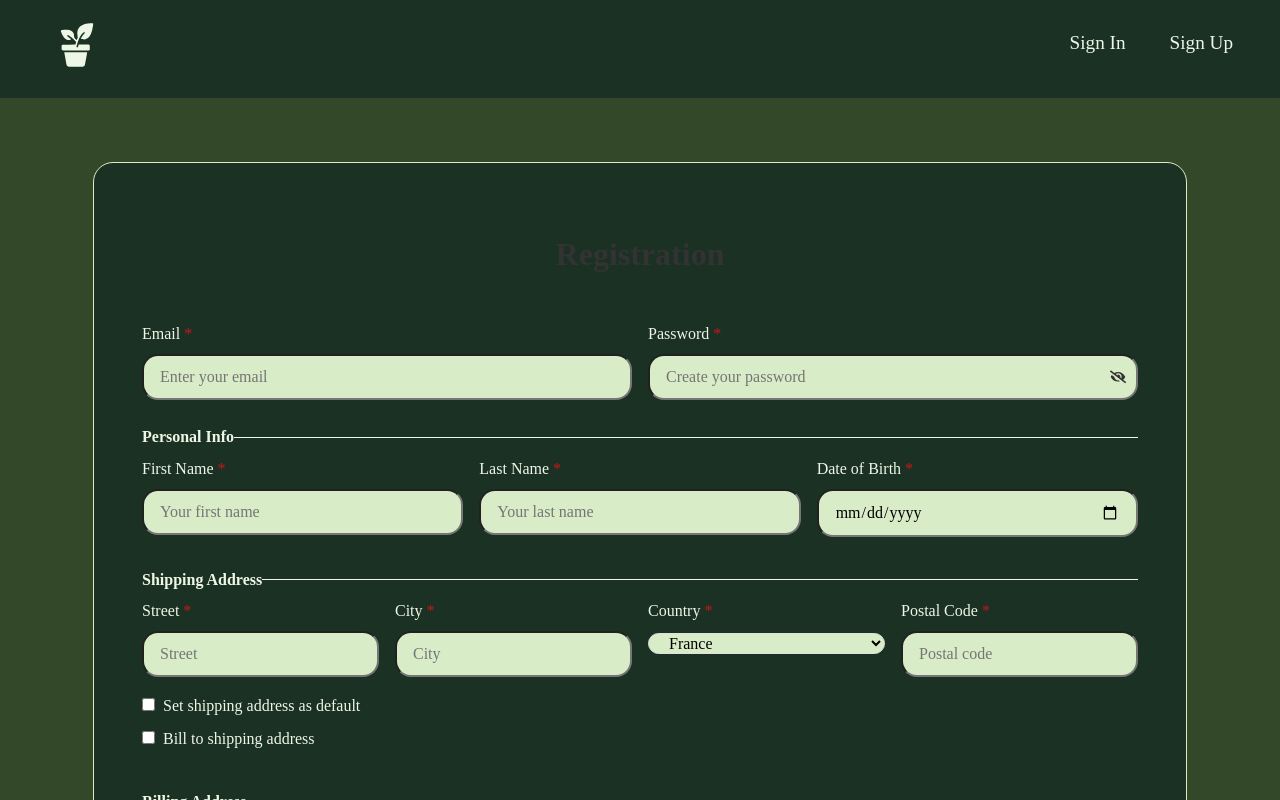
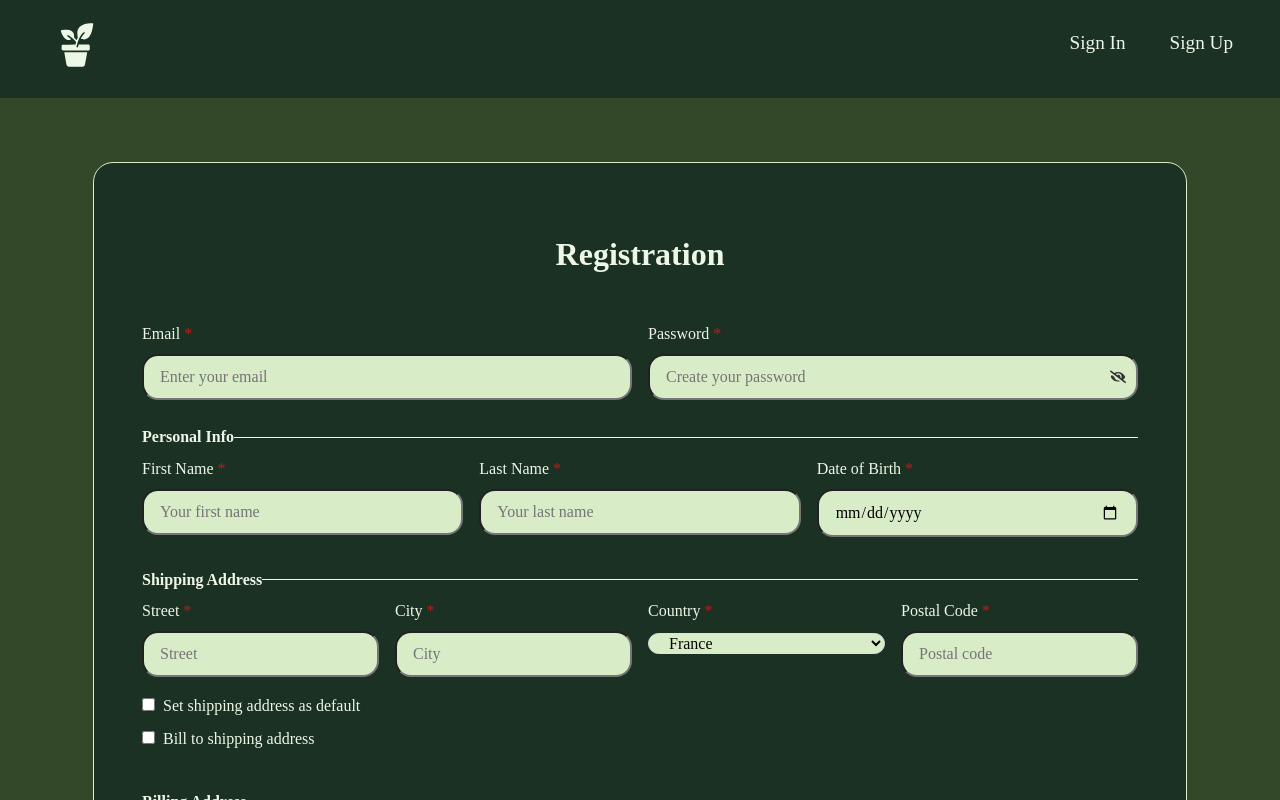
Before and after one commit to solowihmaria/ecommerce-application, a React app: page /register in a window 1280 px wide. Shown: the top 800 px of the page. Built offline with nearby package versions, Linux system fonts and the light colour scheme; a web font is replaced by a local one.

Commit message:
style: update style

```diff
--- a/src/components/blocks/RegistrationForm/RegistrationForm.module.scss
+++ b/src/components/blocks/RegistrationForm/RegistrationForm.module.scss
@@ -11,7 +11,7 @@
 
 .formTitle {
     margin-bottom: 24px;
-    color: c.$color-gray-800;
+    color: c.$color-text-primary;
     text-align: center;
 }
 
```
